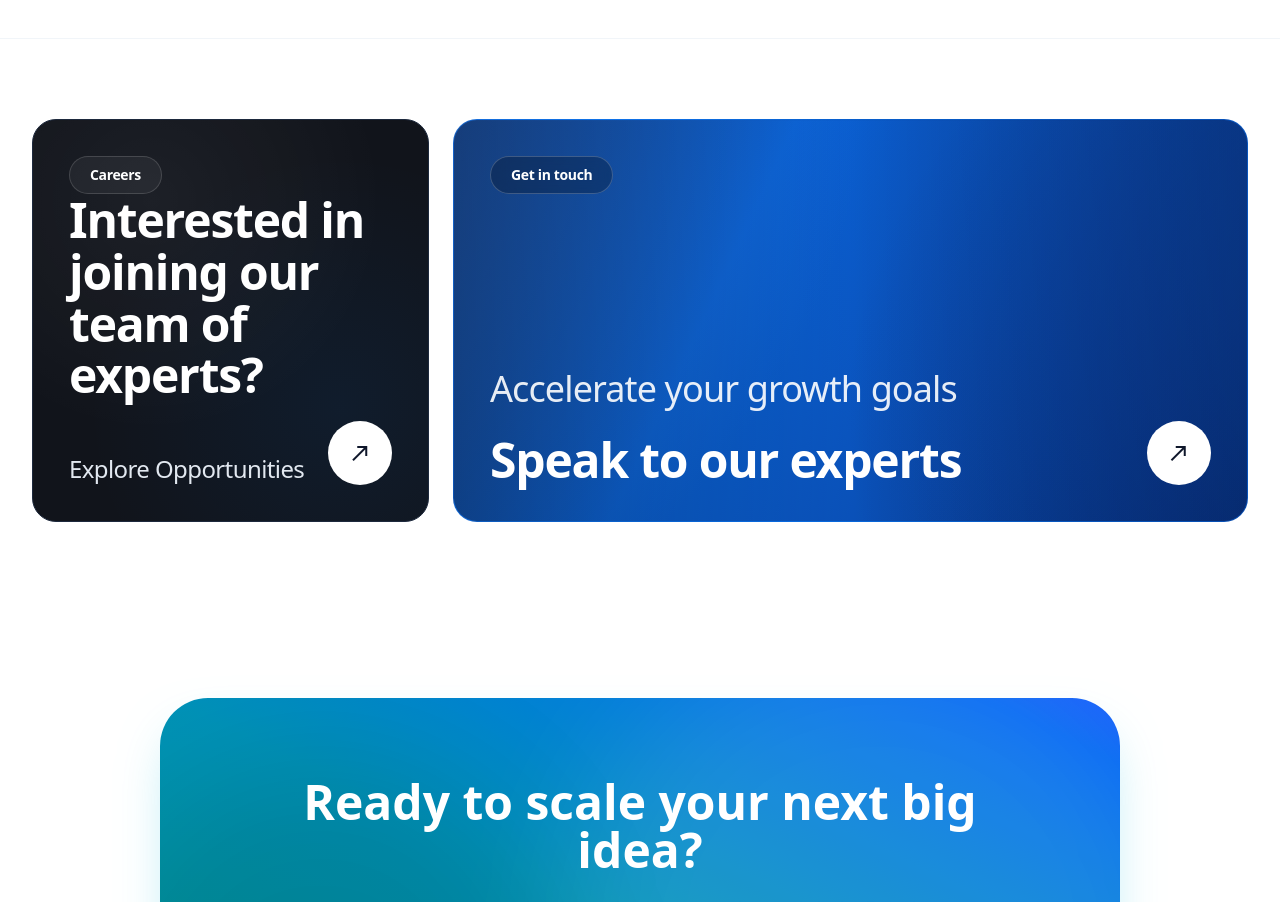
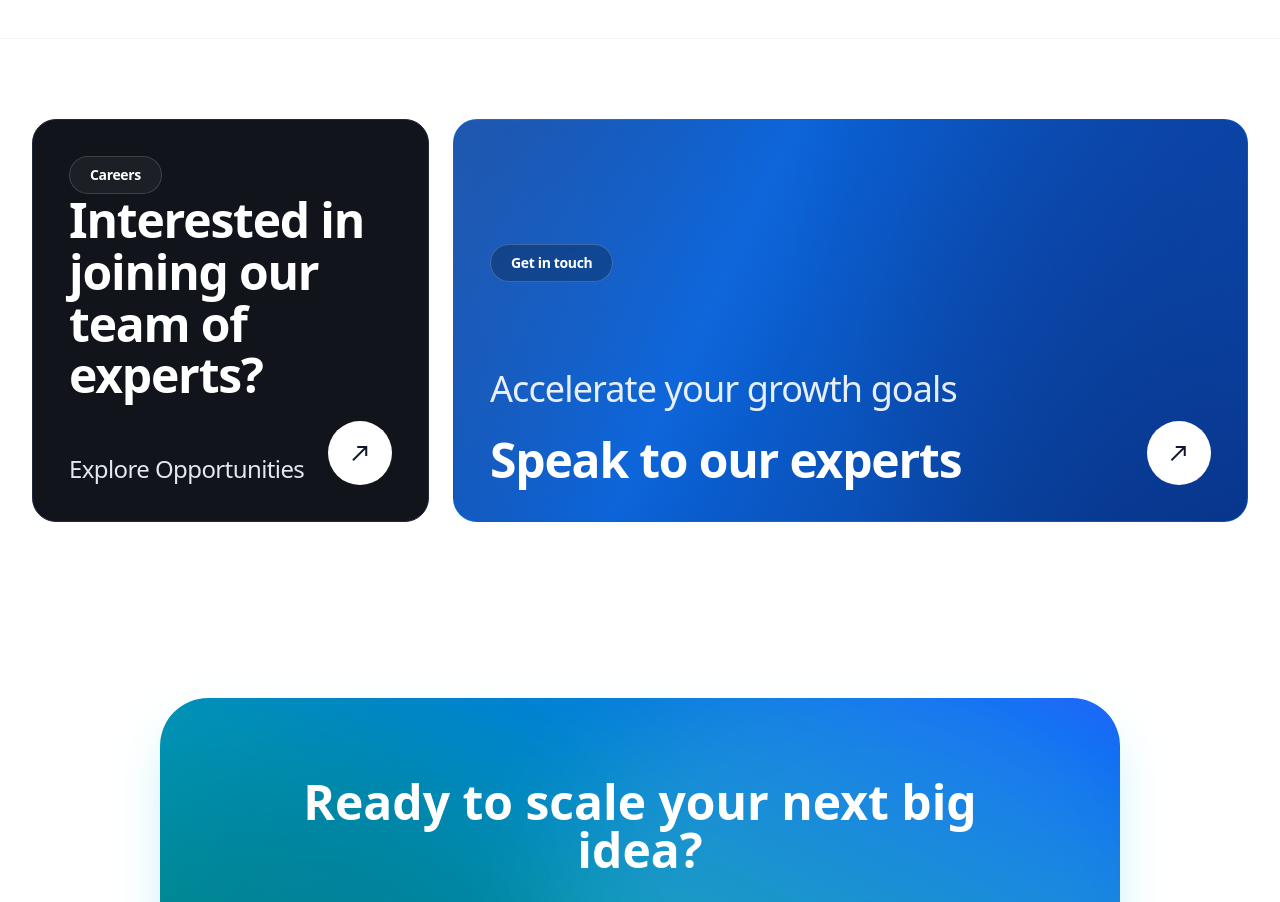
Before and after one commit to UnlimitedCollection/ZettaBSite, a Next.js app: page / in a window 1280 px wide. Shown: the part 6955-7857 px from the top of the page. Built offline with nearby package versions, Linux system fonts and the light colour scheme.

Commit message:
Add pop-up hover and shadow effects to homepage dual CTA cards

```diff
--- a/src/app/globals.css
+++ b/src/app/globals.css
@@ -129,6 +129,55 @@
     animation: surgeWaveShift 12s ease-in-out infinite;
   }
 
+  .dual-cta-card {
+    transition:
+      transform 360ms cubic-bezier(0.22, 1, 0.36, 1),
+      box-shadow 360ms cubic-bezier(0.22, 1, 0.36, 1),
+      border-color 300ms ease,
+      filter 300ms ease;
+    will-change: transform, box-shadow;
+  }
+
+  .dual-cta-card::before {
+    content: "";
+    position: absolute;
+    inset: -2px;
+    border-radius: inherit;
+    background: linear-gradient(120deg, rgba(255, 255, 255, 0.14), rgba(6, 127, 249, 0.18), transparent 60%);
+    opacity: 0;
+    transition: opacity 280ms ease;
+    pointer-events: none;
+    z-index: 0;
+  }
+
+  .dual-cta-card:hover {
+    transform: translateY(-10px) scale(1.01);
+    box-shadow: 0 30px 70px rgba(15, 23, 42, 0.22);
+    border-color: rgba(255, 255, 255, 0.25);
+    filter: saturate(1.06);
+  }
+
+  .dual-cta-card:hover::before {
+    opacity: 1;
+  }
+
+  .dual-cta-card > * {
+    position: relative;
+    z-index: 1;
+  }
+
+  .dual-cta-arrow {
+    transition:
+      transform 320ms cubic-bezier(0.22, 1, 0.36, 1),
+      box-shadow 320ms cubic-bezier(0.22, 1, 0.36, 1),
+      background-color 320ms ease;
+  }
+
+  .dual-cta-card:hover .dual-cta-arrow {
+    transform: translateY(-2px) scale(1.08) rotate(12deg);
+    box-shadow: 0 18px 34px rgba(15, 23, 42, 0.28);
+  }
+
   .float-card {
     animation: floatSoft 10s ease-in-out infinite;
     animation-delay: var(--float-delay, 0ms);
@@ -256,8 +305,17 @@
   .float-soft-slow,
   .pulse-glow,
   .float-card,
-  .brand-wave {
+  .brand-wave,
+  .dual-cta-card,
+  .dual-cta-arrow {
     animation: none !important;
+  }
+
+  .dual-cta-card,
+  .dual-cta-card:hover,
+  .dual-cta-card:hover .dual-cta-arrow {
+    transform: none !important;
+    box-shadow: none !important;
   }
 
   .parallax-layer {
--- a/src/app/page.tsx
+++ b/src/app/page.tsx
@@ -626,7 +626,7 @@
       <section className="py-20 bg-white">
         <div className="max-w-7xl mx-auto px-4 sm:px-6 lg:px-8">
           <div className="grid lg:grid-cols-[1fr_2fr] gap-4 sm:gap-6">
-            <Link href="/careers" className="group relative overflow-hidden rounded-3xl bg-[#11141b] p-7 sm:p-9 min-h-[300px] sm:min-h-[360px] flex flex-col justify-between border border-slate-800">
+            <Link href="/careers" className="dual-cta-card group relative overflow-hidden rounded-3xl bg-[#11141b] p-7 sm:p-9 min-h-[300px] sm:min-h-[360px] flex flex-col justify-between border border-slate-800">
               <div className="absolute inset-0 bg-[radial-gradient(circle_at_30%_20%,rgba(255,255,255,0.05),transparent_55%),radial-gradient(circle_at_78%_72%,rgba(6,127,249,0.08),transparent_60%)]"></div>
               <div className="relative z-10">
                 <span className="inline-flex items-center rounded-full border border-white/15 bg-white/5 px-5 py-2 text-white text-sm font-semibold tracking-tight">
@@ -640,14 +640,14 @@
                 </h3>
                 <div className="flex items-end justify-between gap-4">
                   <p className="text-slate-200 text-lg sm:text-2xl font-medium tracking-tight">Explore Opportunities</p>
-                  <span className="motion-button inline-flex size-16 items-center justify-center rounded-full bg-white text-slate-900 shrink-0 group-hover:rotate-45 transition-transform duration-500">
+                  <span className="dual-cta-arrow motion-button inline-flex size-16 items-center justify-center rounded-full bg-white text-slate-900 shrink-0 group-hover:rotate-45 transition-transform duration-500">
                     <span className="material-symbols-outlined text-3xl">north_east</span>
                   </span>
                 </div>
               </div>
             </Link>
 
-            <Link href="/contact" className="group brand-wave relative overflow-hidden rounded-3xl p-7 sm:p-9 min-h-[300px] sm:min-h-[360px] flex flex-col justify-between text-white border border-primary/30">
+            <Link href="/contact" className="dual-cta-card group brand-wave relative overflow-hidden rounded-3xl p-7 sm:p-9 min-h-[300px] sm:min-h-[360px] flex flex-col justify-between text-white border border-primary/30">
               <div className="absolute inset-0 bg-gradient-to-r from-black/30 via-transparent to-black/20"></div>
               <div className="relative z-10">
                 <span className="inline-flex items-center rounded-full bg-black/25 backdrop-blur-sm px-5 py-2 text-white text-sm font-semibold tracking-tight border border-white/20">
@@ -659,7 +659,7 @@
                 <p className="text-2xl sm:text-4xl font-medium text-white/90 tracking-tight">Accelerate your growth goals</p>
                 <div className="flex items-end justify-between gap-5">
                   <h3 className="text-white text-4xl sm:text-5xl font-black leading-[1.05] tracking-tight">Speak to our experts</h3>
-                  <span className="motion-button inline-flex size-16 items-center justify-center rounded-full bg-white text-slate-900 shrink-0 group-hover:rotate-45 transition-transform duration-500">
+                  <span className="dual-cta-arrow motion-button inline-flex size-16 items-center justify-center rounded-full bg-white text-slate-900 shrink-0 group-hover:rotate-45 transition-transform duration-500">
                     <span className="material-symbols-outlined text-3xl">north_east</span>
                   </span>
                 </div>
```
